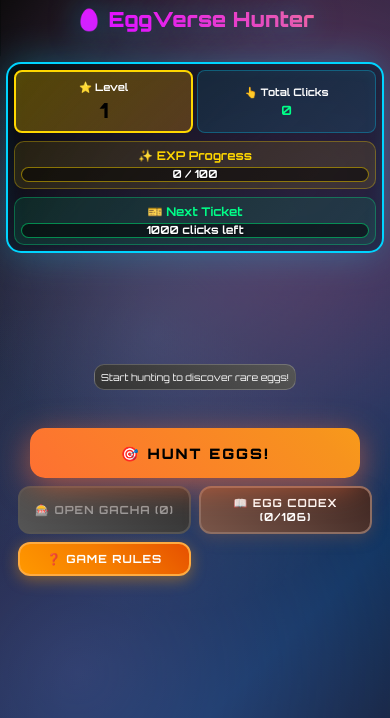
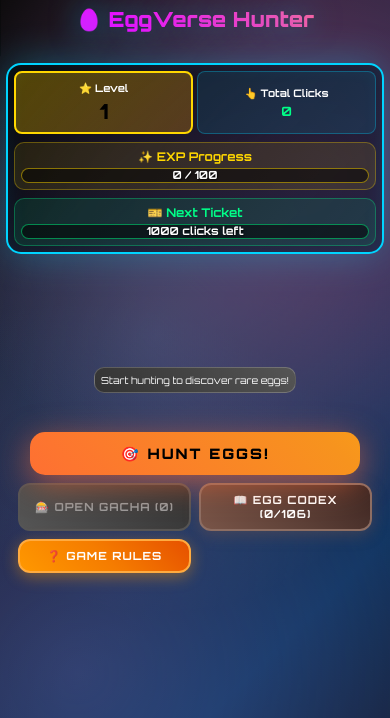
Before and after one commit to Junoh123123/EggVerse-Hunter_app, a PHP site: page /index_optimized_fixed.html in a window 390 px wide. Shown: the top 718 px of the page. Run offline with PHP 8.4, Linux system fonts and the light colour scheme.

Commit message:
Restore Hunt Eggs button normal behavior with proper shrink effect and glow

```diff
--- a/css/styles.css
+++ b/css/styles.css
@@ -515,8 +515,6 @@ h1 {
   overflow: hidden;
   animation: pulseGlow 2s ease-in-out infinite;
   will-change: transform;
-  transform: translate3d(0,0,0) scale(1) !important;
-  min-height: 60px;
 }
 
 #clickBtn::before {
@@ -1283,8 +1281,6 @@ h1 {
     margin: 0 8px;
     touch-action: manipulation;
     -webkit-tap-highlight-color: transparent;
-    transform: translate3d(0,0,0) scale(1) !important;
-    min-height: 50px;
   }
 
   #gachaBtn, #galleryToggle, #dexToggle, #rulesToggle {
--- a/js/main.js
+++ b/js/main.js
@@ -19,11 +19,12 @@ class GameController {
         }
         lastTouchEnd = now;
 
-        // Hunt Eggs 버튼 상태 리셋 (배경 터치 시)
+        // Hunt Eggs 버튼 상태 리셋 (배경 터치 시만)
         const clickBtn = document.getElementById('clickBtn');
         if (clickBtn && !e.target.closest('#clickBtn') && !e.target.closest('.controls')) {
-          clickBtn.style.transform = 'translate3d(0,0,0) scale(1)';
-          clickBtn.style.boxShadow = '0 8px 25px rgba(255, 107, 53, 0.4)';
+          // 백그라운드 터치 시에만 기본 상태로 복원
+          clickBtn.style.transform = '';
+          clickBtn.style.boxShadow = '';
           clickBtn.classList.remove('combo-hit', 'combo-burst', 'combo-epic');
         }
       }, false);
```
